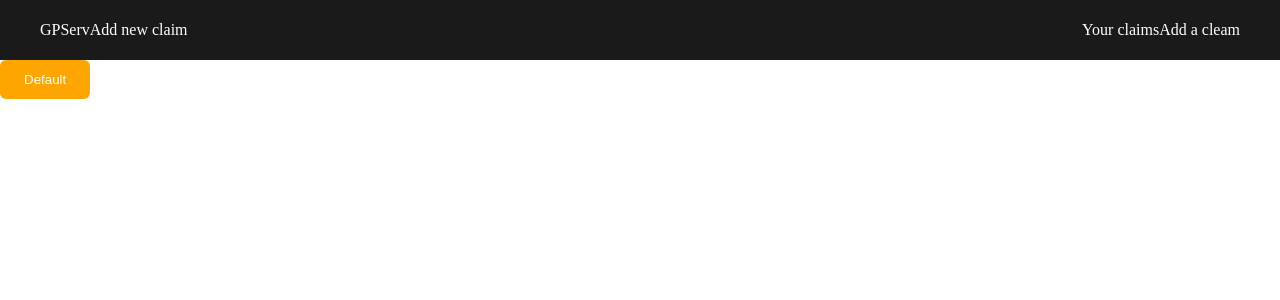
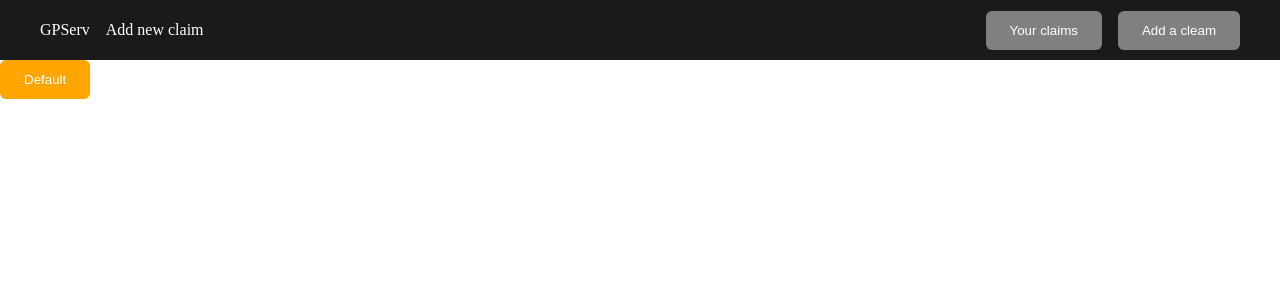
Before and after one commit to antonijo-dod/github-test, a React (Vite) app: page / in a window 1280 px wide. Shown: the top 300 px of the page. Built offline with nearby package versions, Linux system fonts and the light colour scheme.

Commit message:
Fix navbar

```diff
--- a/src/components/Header/Header.tsx
+++ b/src/components/Header/Header.tsx
@@ -1,5 +1,6 @@
 import styled from "styled-components";
 import { useNavigate } from "react-router-dom";
+import { Button } from "../Button";
 
 const HeaderWrapper = styled.div`
   color: white;
@@ -17,6 +18,7 @@ const HeaderContainer = styled.div`
 
 const Flex = styled.div`
   display: flex;
+  gap: 16px;
 `;
 
 const Header = () => {
@@ -31,8 +33,8 @@ const Header = () => {
         </Flex>
         <div>
           <Flex>
-            <div>Your claims</div>
-            <div>Add a cleam</div>
+            <Button>Your claims</Button>
+            <Button>Add a cleam</Button>
           </Flex>
         </div>
       </HeaderContainer>
```
